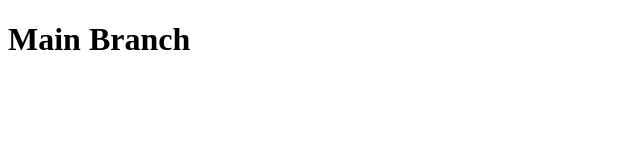
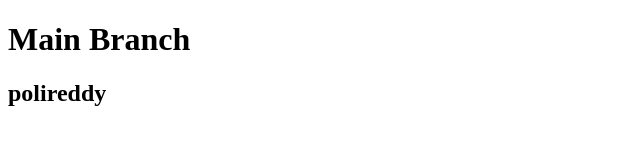
Before and after one commit to Adiseshu18/practice-task, a plain HTML site: page index.html in a window 1280 px wide. Shown: the whole page, without its empty margins (0-640 px from the left). Drawn offline with Linux system fonts and the light colour scheme.

Commit message:
Added h2

```diff
--- a/index.html
+++ b/index.html
@@ -7,5 +7,6 @@
 </head>
 <body>
     <h1>Main Branch</h1>
+    <h2>polireddy</h2>
 </body>
 </html>
```
